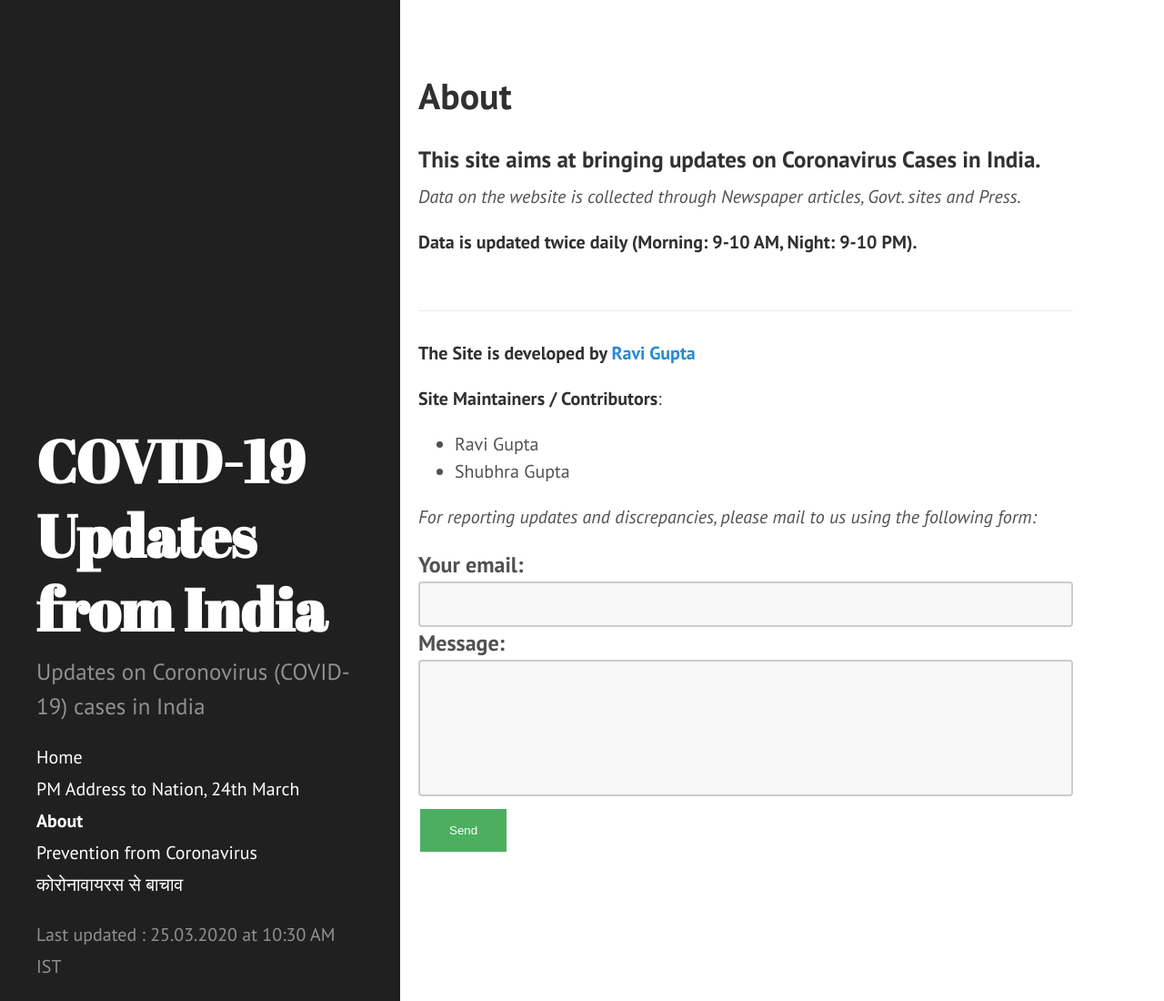
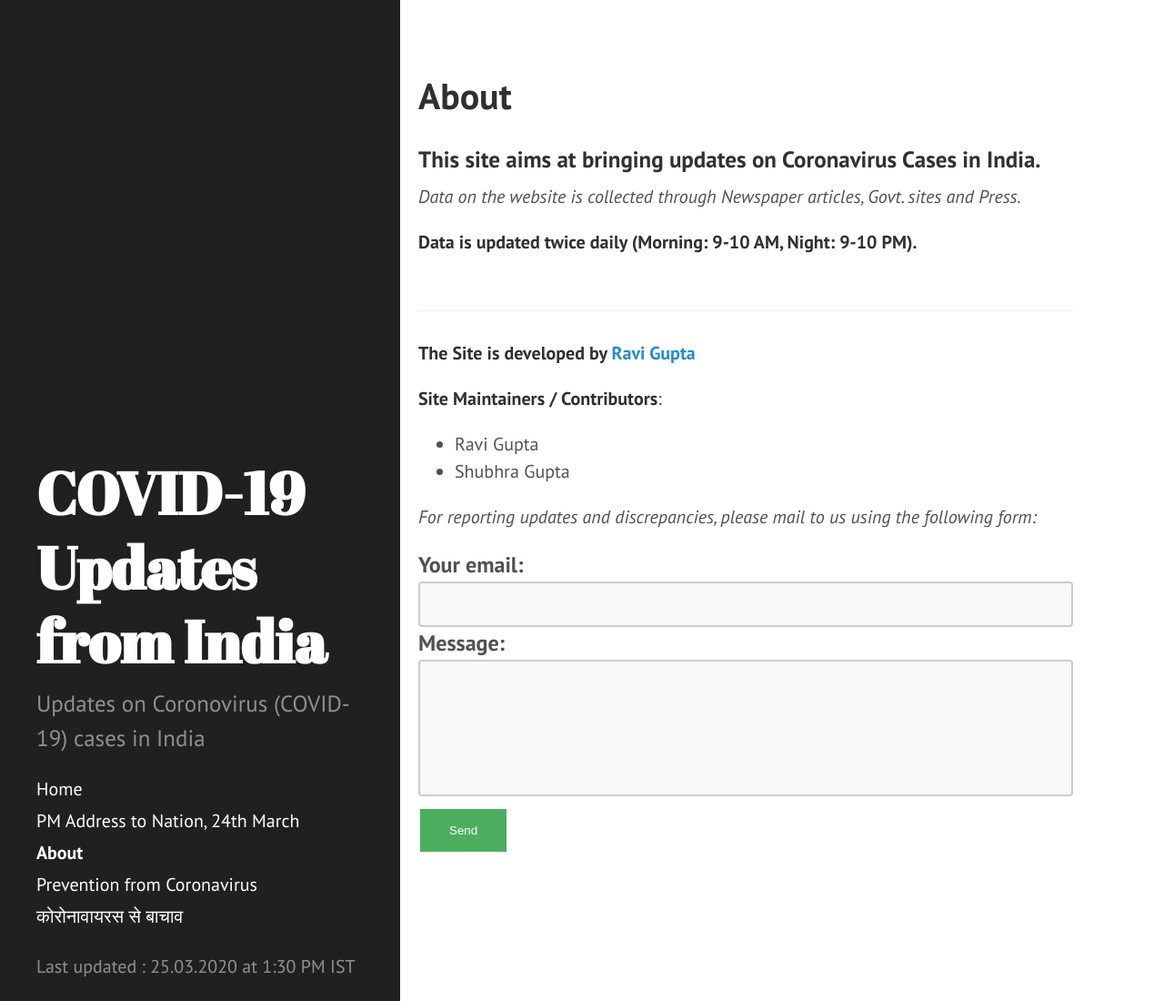
Before and after one commit to bhooraj/covid19updates-india, a Jekyll site: the page built from about.md, in a window 1280 px wide and 1100 px high. Shown: the whole window at 91% size. Built offline with Jekyll 4.4.1, drawn with Linux system fonts in a browser that asks for light colours.

Commit message:
Update last_updated.yml

```diff
--- a/_data/last_updated.yml
+++ b/_data/last_updated.yml
@@ -1 +1 @@
-- updated_on : "25.03.2020 at 10:30 AM IST"
+- updated_on : "25.03.2020 at 1:30 PM IST"
```
